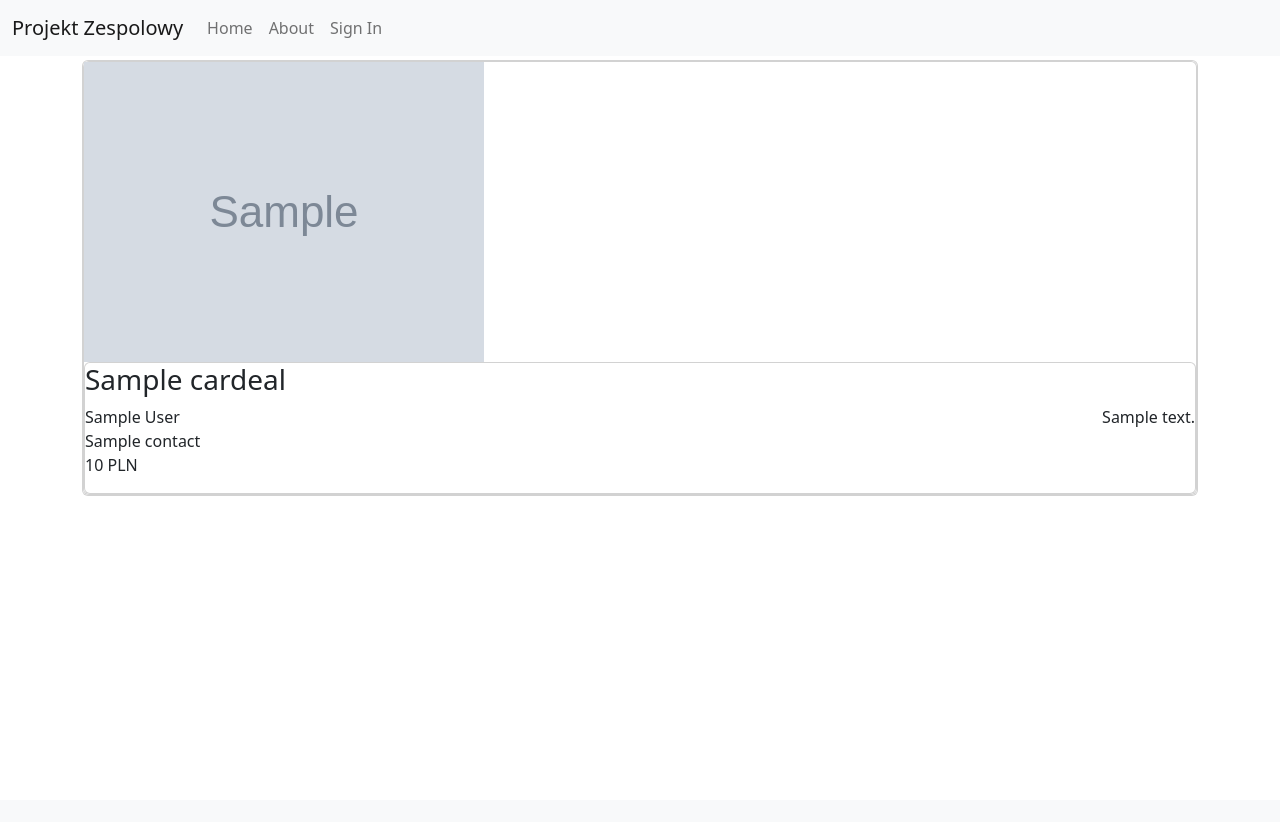
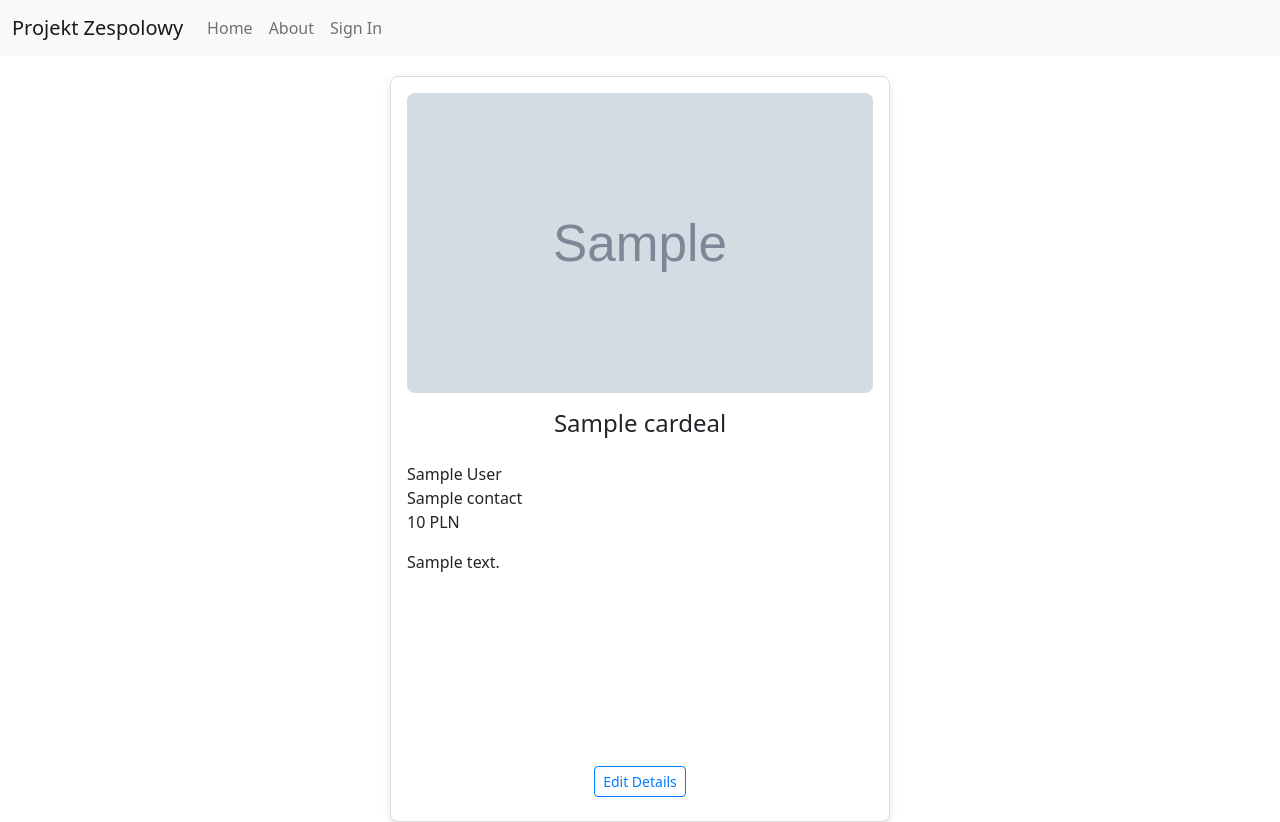
Before and after one commit to Adrianececzek/Projekt_zespolowy, a Django app: template projekt_zespolowy/cardeals/templates/cardeals/cardeal_detail.html in a window 1280 px wide. Before the commit the page ends 496 px from the top, so only its background shows below. Run offline with Django 5.2, Linux system fonts and the light colour scheme; the template is opened without the code that fills it: most values are stand-ins (such as "Sample title", 1, 10 or a date in 2020); grey boxes marked "Sample" are stand-in pictures; some libraries are stand-ins or nearby versions.

Commit message:
Zmiana cardeal_detail, dodanie przycisku edit i dodanie mozliwosci edycji danych

```diff
--- a/projekt_zespolowy/cardeals/templates/cardeals/cardeal_detail.html
+++ b/projekt_zespolowy/cardeals/templates/cardeals/cardeal_detail.html
@@ -1,28 +1,151 @@
 {% extends "base.html" %}
 
 {% block content %}
-  <div class="card">
+  <style>
+    .card-container {
+      display: flex;
+      justify-content: center;
+      align-items: flex-start; /* Elementy zaczynają się od góry */
+      height: auto;
+      margin-top: 20px;
+      padding: 0 20px;
+    }
+
+    .card {
+      width: 100%;
+      max-width: 500px;
+      border: 1px solid #ddd;
+      border-radius: 8px;
+      box-shadow: 0 4px 8px rgba(0, 0, 0, 0.1);
+      overflow: hidden;
+      background-color: #fff;
+      text-align: center;
+      padding: 16px;
+      display: flex;
+      flex-direction: column;
+      height: auto;
+    }
+
+    .img-square-wrapper img {
+      width: 100%;
+      height: auto;
+      max-height: 300px;
+      object-fit: cover;
+      border-radius: 8px;
+    }
+
+    .card-title {
+      font-size: 1.5rem;
+      margin: 16px 0;
+    }
+
+    p {
+      margin: 8px 0;
+    }
+
+    span {
+      display: block;
+      text-align: left;
+    }
+
+    .description {
+      min-height: 200px; /* Ustalona minimalna wysokość dla opisu */
+      max-height: 200px; /* Maksymalna wysokość opisu */
+      overflow-y: auto; /* Scrollowanie, jeśli treść jest zbyt długa */
+      text-align: left;
+      -ms-overflow-style: none;
+      scrollbar-width: none;
+    }
+
+    .description::-webkit-scrollbar {
+      display: none;
+    }
+
+    .edit-button {
+      display: inline-block;
+      padding: 4px 8px;
+      font-size: 0.875rem;
+      width: auto;
+      border: 1px solid #007bff;
+      border-radius: 4px;
+      color: #007bff;
+      background-color: transparent;
+      text-decoration: none;
+      text-align: center;
+      cursor: pointer;
+    }
+
+    .edit-button:hover {
+      background-color: red;
+      color: white;
+      border-color: red;
+    }
+
+    .card-footer {
+      background-color: white !important;
+      border-top: none;
+      padding: 8px;
+    }
+
+    /* Media Queries */
+    @media (max-width: 1200px) {
+      .card-container {
+        padding: 0 15px;
+      }
+
+      .card {
+        max-width: 450px;
+      }
+    }
+
+    @media (max-width: 1000px) {
+      .card-container {
+        padding: 0 10px;
+      }
+
+      .card {
+        max-width: 400px;
+      }
+    }
+
+    @media (max-width: 768px) {
+      .card-container {
+        padding: 0 5px;
+      }
+
+      .card {
+        max-width: 100%;
+      }
+
+      .card-title {
+        font-size: 1.2rem;
+      }
+
+      .edit-button {
+        font-size: 0.75rem;
+      }
+    }
+  </style>
+
+  <div class="card-container">
     <div class="card">
       <div class="img-square-wrapper">
-        <img
-        alt="Thumbnail"
-        class=""
-        src="{{ cardeal.main_photo }}">
+        <img alt="Thumbnail" src="{{ cardeal.main_photo }}">
       </div>
-      <div class="card">
-        <h3 class="card-title"> {{cardeal.title}} </h3>
-        <p>
-        <span style="float: left">
-          {{cardeal.author}} <br>
-          {{cardeal.contact}} <br>
-          {{cardeal.price}} PLN
-        </span>
-        <span style="float: right">
-          {{cardeal.description}}
-        </span>
-        </p>
+      <h3 class="card-title">{{ cardeal.title }}</h3>
+      <p>
+        <span>{{ cardeal.author }}</span>
+        <span>{{ cardeal.contact }}</span>
+        <span>{{ cardeal.price }} PLN</span>
+      </p>
+
+      <p class="description">{{ cardeal.description }}</p>
+
+      <div class="card-footer">
+        <a href="{% url 'cardeals:editcardeal' cardeal.slug %}" class="btn edit-button">
+          Edit Details
+        </a>
       </div>
     </div>
   </div>
-
 {% endblock %}
--- a/projekt_zespolowy/cardeals/urls.py
+++ b/projekt_zespolowy/cardeals/urls.py
@@ -3,7 +3,8 @@ from cardeals.views import (
     CarDealListView,
     CarCreateView,
     CarDealCreateView,
-    CarDealDetailView
+    CarDealDetailView,
+    CarDealUpdateView  # Dodano widok edycji
 )
 
 app_name = 'cardeals'
@@ -12,4 +13,5 @@ urlpatterns = [
     path("createcar/", CarCreateView.as_view(), name='createcar'),
     path("createcardeal/", CarDealCreateView.as_view(), name='createcardeal'),
     path("<str:slug>/", CarDealDetailView.as_view(), name='detail'),
+    path("<str:slug>/edit/", CarDealUpdateView.as_view(), name='editcardeal'),  # Nowa ścieżka
 ]
```
Also changed, not shown: projekt_zespolowy/cardeals/templates/cardeals/cardeal_form.html (+51 -6 lines), projekt_zespolowy/cardeals/views.py (+15 -0 lines), projekt_zespolowy/projekt_zespolowy/templates/base.html (line endings or trailing spaces).
